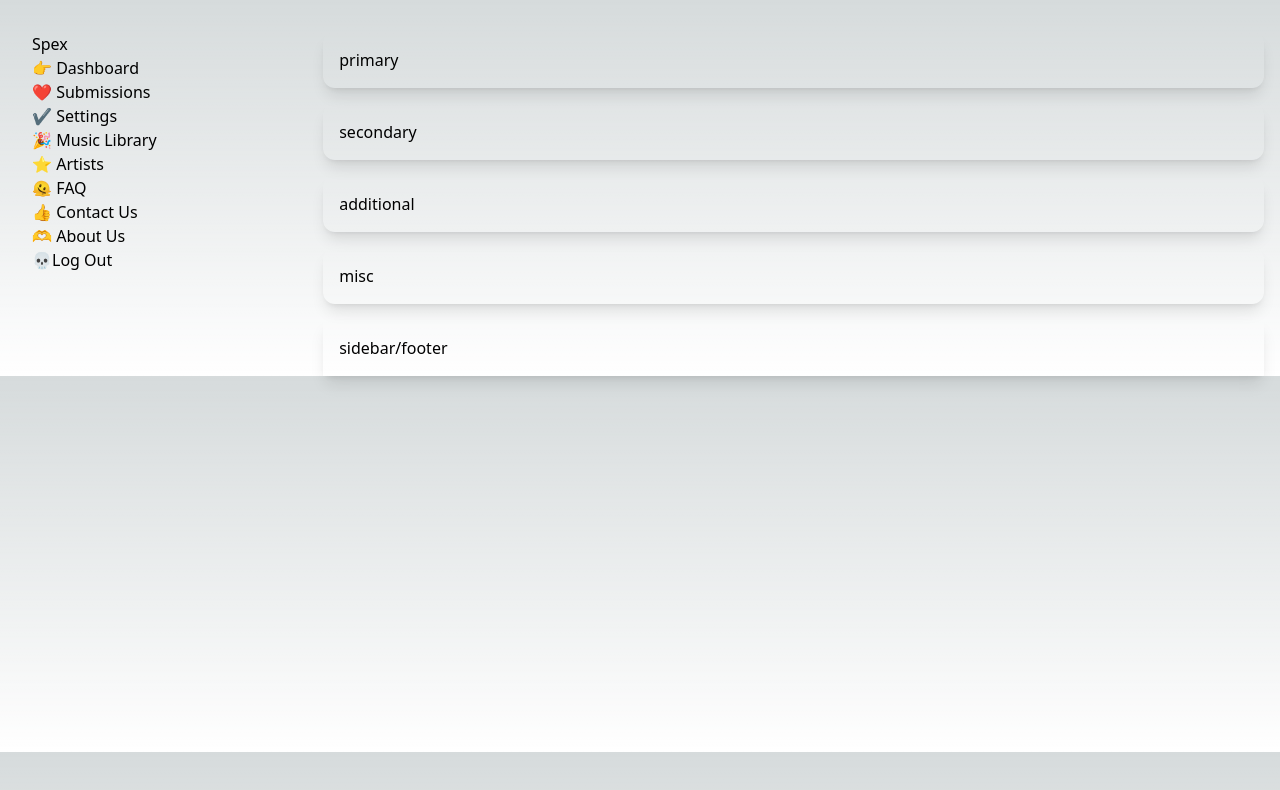
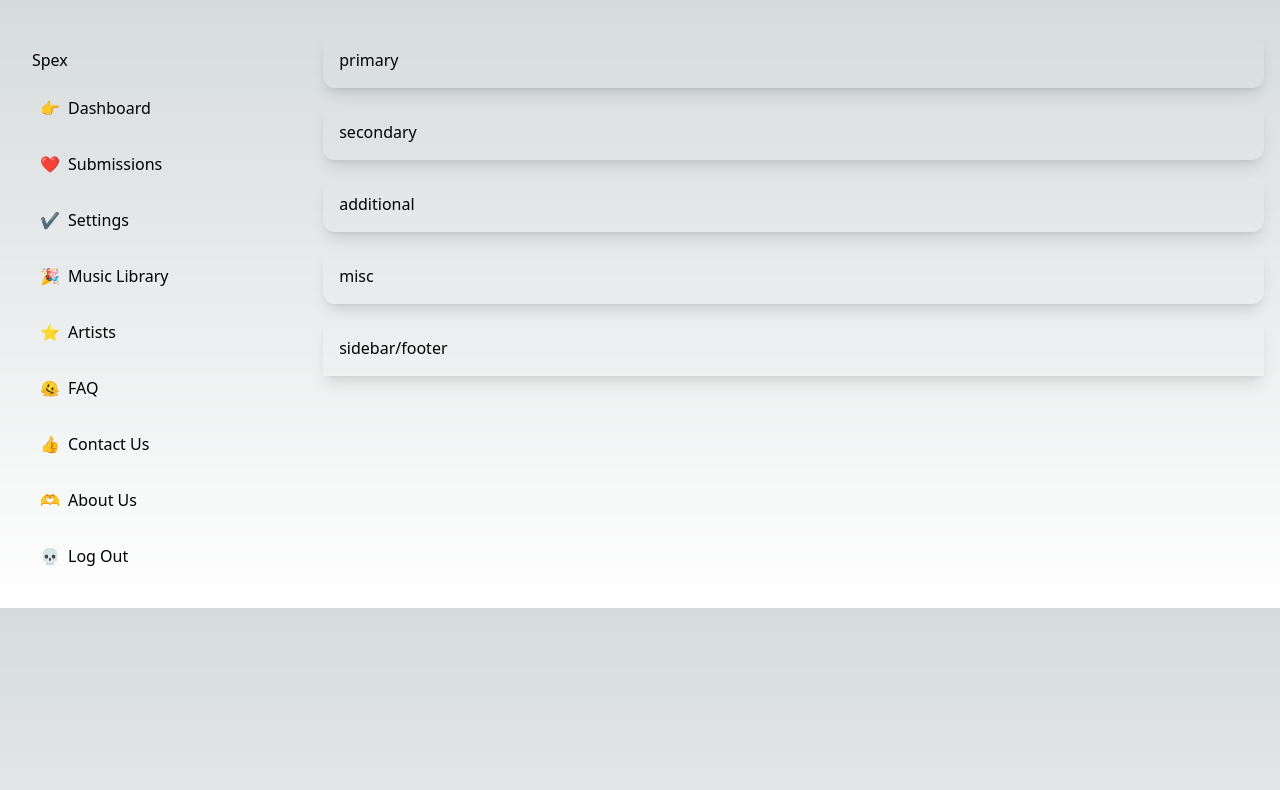
Before and after one commit to U1F/spext, a Next.js app: page / in a window 1280 px wide. Shown: the top 790 px of the page. Built offline with nearby package versions, Linux system fonts and the light colour scheme.

Commit message:
more layout

```diff
--- a/src/app/page.tsx
+++ b/src/app/page.tsx
@@ -5,46 +5,46 @@ export default function Home() {
     <main className="font-sans flex">
       <menu id="menu" className="hidden lg:flex basis-96 p-8">
         <nav>
-          <h1>Spex</h1>
+          <h1 className="py-4">Spex</h1>
 
-          <ul>
-            <li className="list-item">
+          <ul className="flex-column space-y-4">
+            <li className="space-x-2 p-2 hover:bg-slate-900">
               <span>👉</span>
-              <span> Dashboard </span>
+              <span>Dashboard </span>
             </li>
-            <li className="list-item">
+            <li className="space-x-2 p-2 hover:bg-slate-900">
               <span>❤️</span>
-              <span> Submissions </span>
+              <span>Submissions </span>
             </li>
-            <li className="list-item">
+            <li className="space-x-2 p-2 hover:bg-slate-900">
               <span>✔️</span>
-              <span> Settings </span>
+              <span>Settings </span>
             </li>
             <li className="list-spacer"></li>
-            <li className="list-item">
+            <li className="space-x-2 p-2 hover:bg-slate-900">
               <span>🎉</span>
-              <span> Music Library </span>
+              <span>Music Library </span>
             </li>
-            <li className="list-item">
+            <li className="space-x-2 p-2 hover:bg-slate-900">
               <span>⭐</span>
-              <span> Artists </span>
+              <span>Artists </span>
             </li>
             <li className="list-spacer"></li>
-            <li className="list-item">
+            <li className="space-x-2 p-2 hover:bg-slate-900">
               <span>🫠</span>
-              <span> FAQ </span>
+              <span>FAQ </span>
             </li>
-            <li className="list-item">
+            <li className="space-x-2 p-2 hover:bg-slate-900">
               <span>👍</span>
-              <span> Contact Us </span>
+              <span>Contact Us </span>
             </li>
-            <li className="list-item">
+            <li className="space-x-2 p-2 hover:bg-slate-900">
               <span>🫶</span>
-              <span> About Us </span>
+              <span>About Us </span>
             </li>
             <li className="list-spacer"></li>
             <li className="list-spacer-grow"></li>
-            <li className="list-item">
+            <li className="space-x-2 p-2 hover:bg-slate-900">
               <span>💀</span>
               <span>Log Out</span>
             </li>
```
